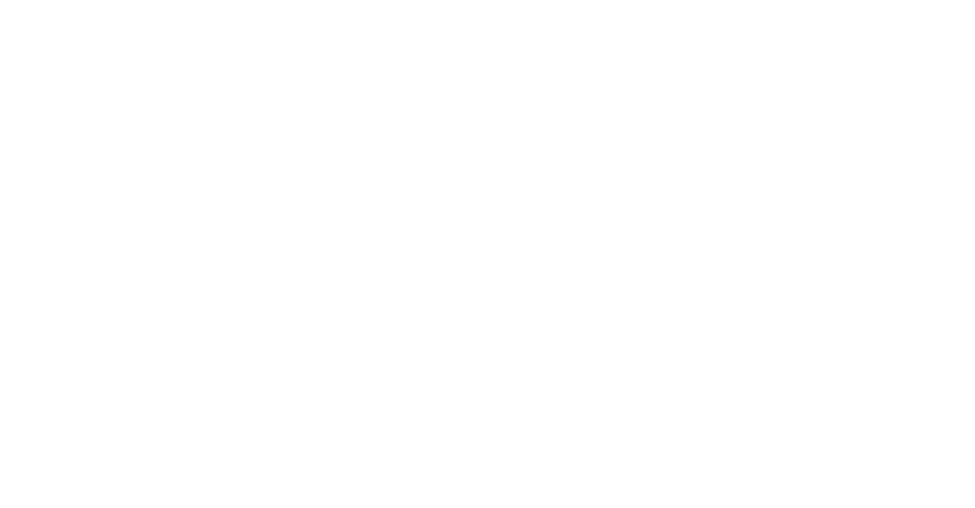
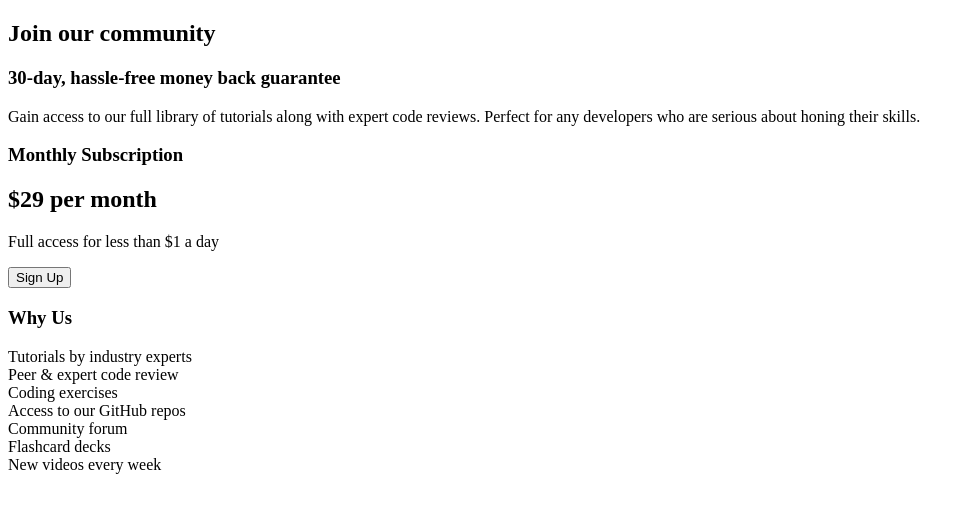
Before and after one commit to pacdt/Single-Price-Grid, a plain HTML site: page index.html in a window 1280 px wide. Shown: the whole page, without its empty margins (0-975 px from the left). Drawn offline with Linux system fonts and the light colour scheme.

Commit message:
creation of structures

```diff
--- a/index.html
+++ b/index.html
@@ -7,6 +7,33 @@
     <title>#4 - Single Price Grid Component</title>
 </head>
 <body>
-
+    <div id="container">
+        <div id="community">
+            <h2>Join our community</h2>
+            <h3>30-day, hassle-free money back guarantee</h3>
+            <p> Gain access to our full library of tutorials along with expert
+                code reviews. Perfect for any developers who are serious about
+                honing their skills.
+            </p>
+        </div>
+        <div id="price">
+            <h3>Monthly Subscription</h3>
+            <h2>$29 <span>per month</span></h2>
+            <p>Full access for less than $1 a day</p>
+            <button>Sign Up</button>
+        </div>
+        <div id="whyus">
+            <h3>Why Us</h3>
+            <p>
+                Tutorials by industry experts <br>
+                Peer & expert code review<br>
+                Coding exercises<br>
+                Access to our GitHub repos<br>
+                Community forum<br>
+                Flashcard decks<br>
+                New videos every week
+            </p>
+        </div>
+    </div>
 </body>
 </html>
```
